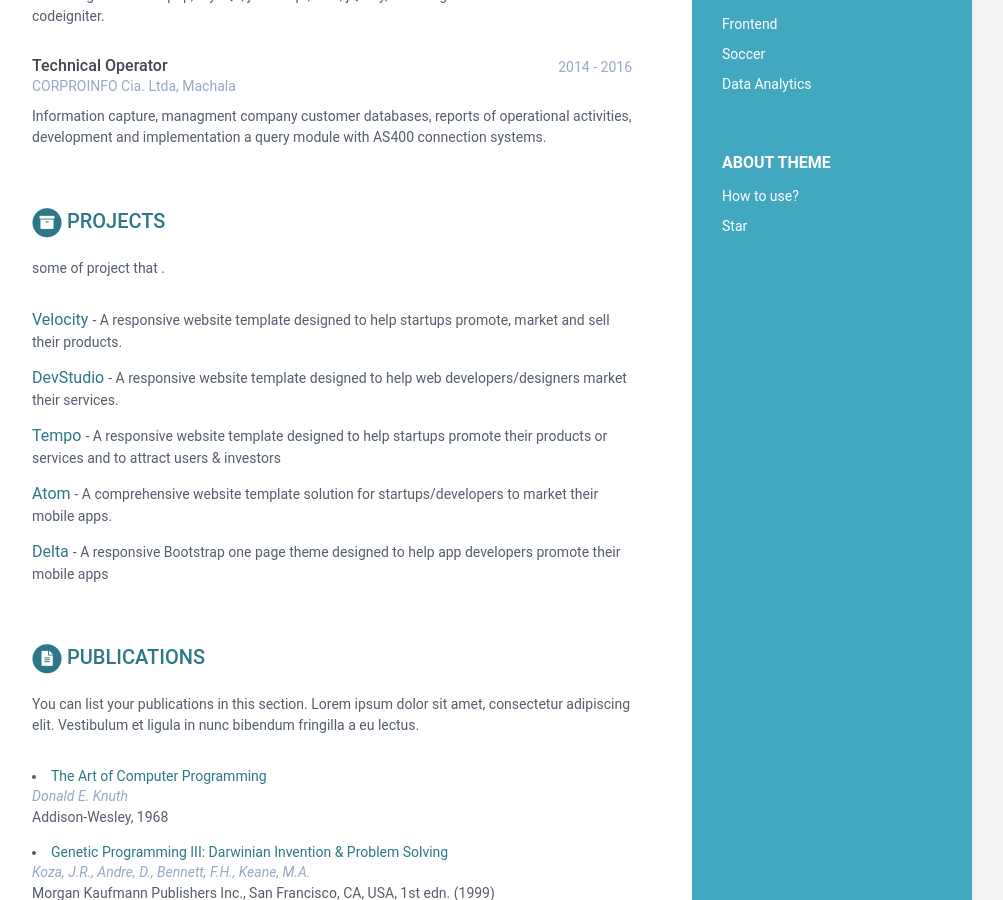
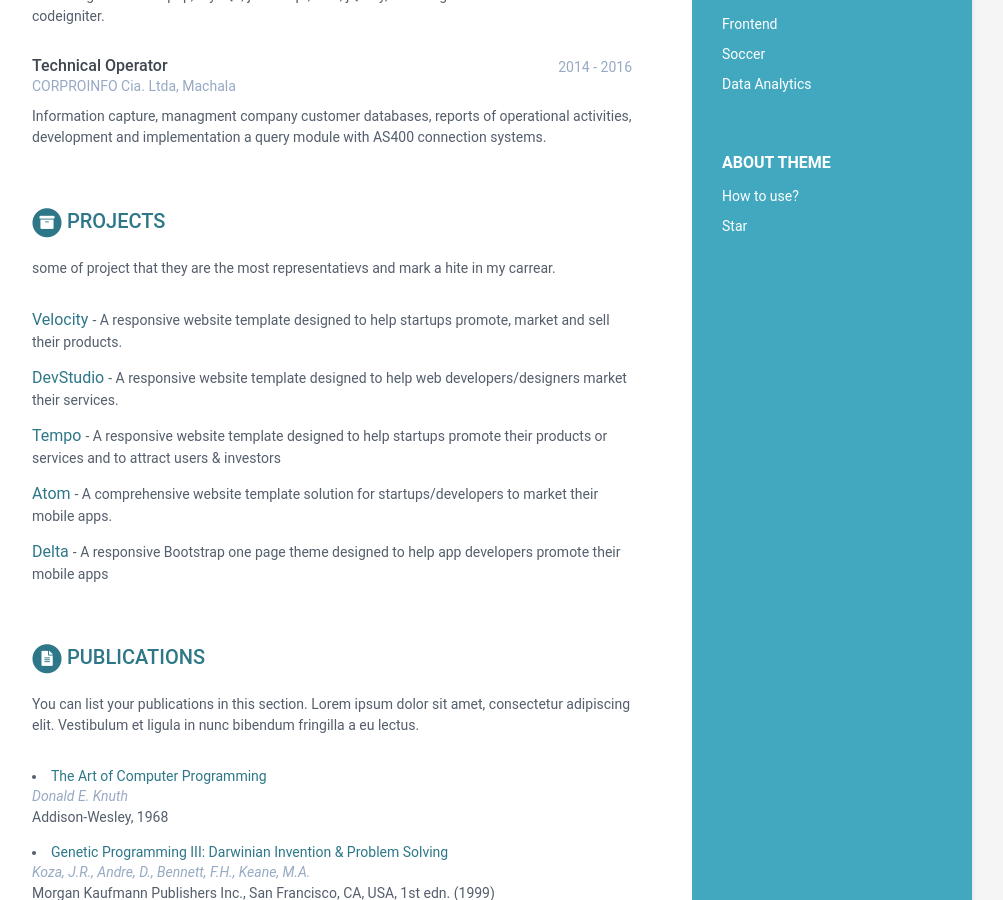
Before and after one commit to elcordova/caring-europa-fe48a, a Jekyll site: the page built from index.html, in a window 1280 px wide and 900 px high, scrolled down 839 px. Shown: the whole window, without its empty margins (168-1171 px from the left). Built offline with Jekyll 4.4.1, drawn with Linux system fonts in a browser that asks for light colours.

Commit message:
data.yml: changed

```diff
--- a/_data/data.yml
+++ b/_data/data.yml
@@ -78,7 +78,7 @@ experiences:
 projects:
   title: Projects
   intro: >
-    some of project that .
+    some of project that they are the most representatievs and mark a hite in my carrear.
   assignments:
     - title: Velocity
       link: '#hook'
```
